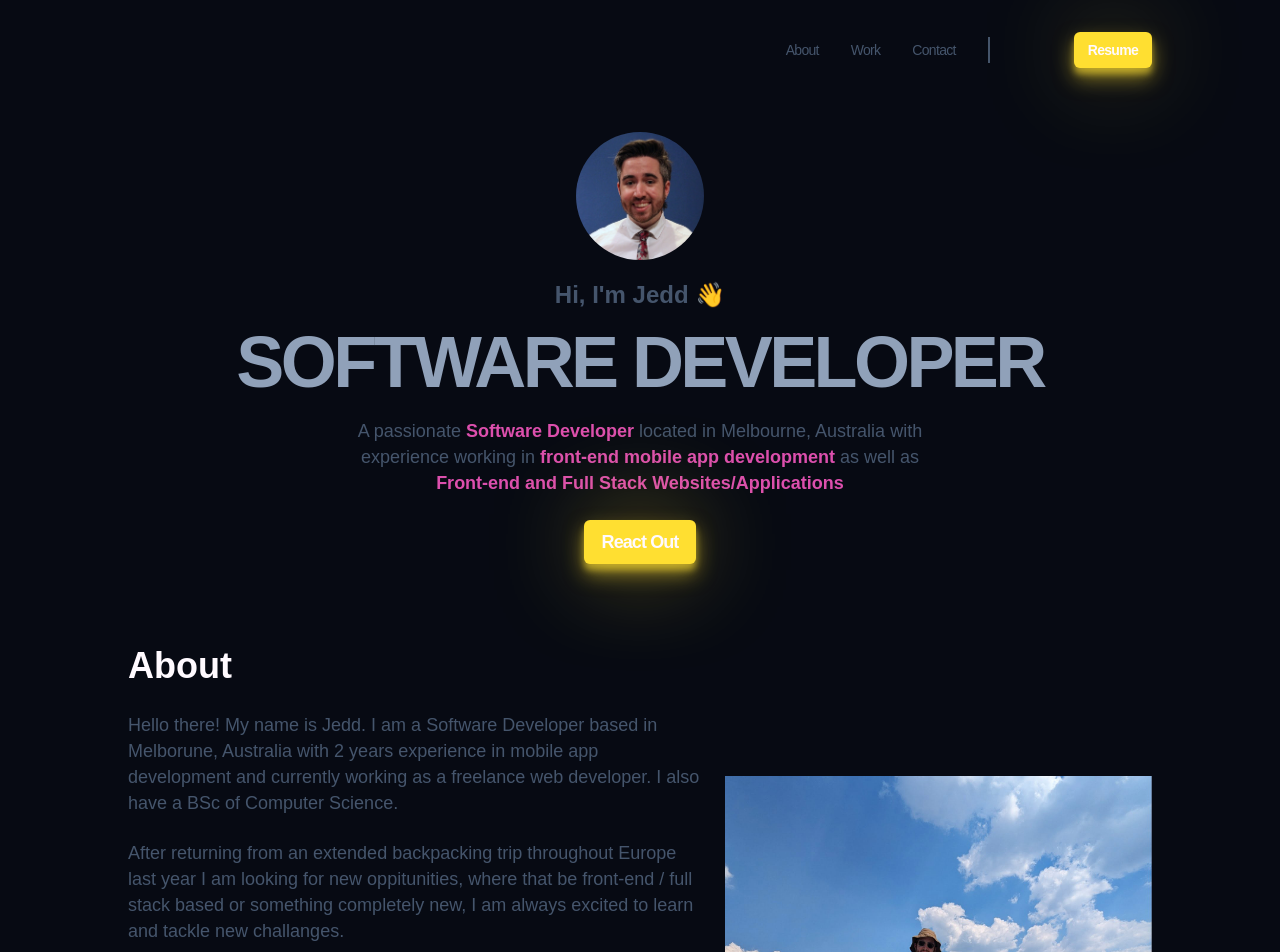
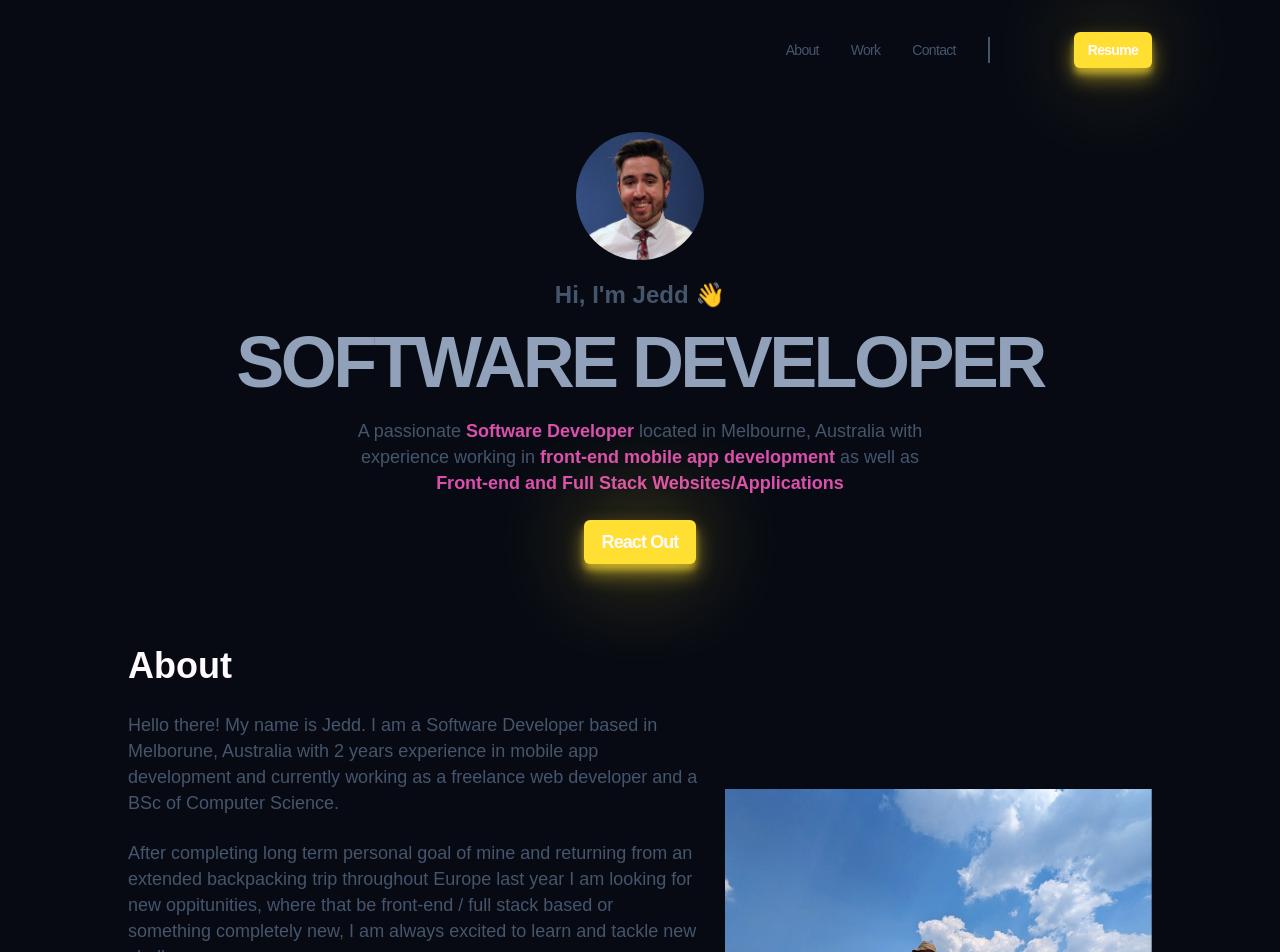
Before and after one commit to jeddnugent/personal-portfolio, a React (Vite) app: page / in a window 1280 px wide. Shown: the top 952 px of the page. Built offline with nearby package versions, Linux system fonts and the light colour scheme; some icons are missing.

Commit message:
About description copy update

```diff
--- a/src/components/About.tsx
+++ b/src/components/About.tsx
@@ -6,8 +6,8 @@ function About() {
 			<div id="about" className="about container section">
 				<div className="about__content">
 					<h2 className="about__title">About</h2>
-					<p className="about__desc">Hello there! My name is Jedd. I am a Software Developer based in Melborune, Australia with 2 years experience in mobile app development and currently working as a freelance web developer. I also have a BSc of Computer Science.</p>
-					<p className="about__desc">After returning from an extended backpacking trip throughout Europe last year I am looking for new oppitunities, where that be front-end / full stack based or something completely new, I am always excited to learn and tackle new challanges.</p>
+					<p className="about__desc">Hello there! My name is Jedd. I am a Software Developer based in Melborune, Australia with 2 years experience in mobile app development and currently working as a freelance web developer and a BSc of Computer Science.</p>
+					<p className="about__desc">After completing long term personal goal of mine and returning from an extended backpacking trip throughout Europe last year I am looking for new oppitunities, where that be front-end / full stack based or something completely new, I am always excited to learn and tackle new challanges.</p>
 					<p className="about__desc">I have developed new features for clients in cross platform C# mobile apps as well as native iOS and Android, I have introduced and implemented testing methodologies, trained up interns, identified and resolved bugs and collaborated within a team to meet project deadlines. I am a fast learner and passionate people person who will do all I can to hit the ground running in any oppitunity that comes my way.</p>
 					<hr className="about__hr" />
 					<h3 className="about__subtitle">Technologies</h3>
```
